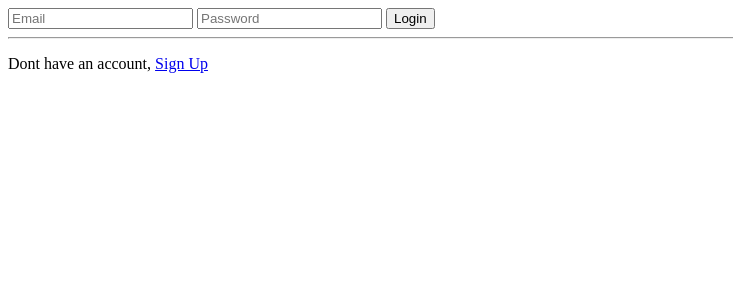
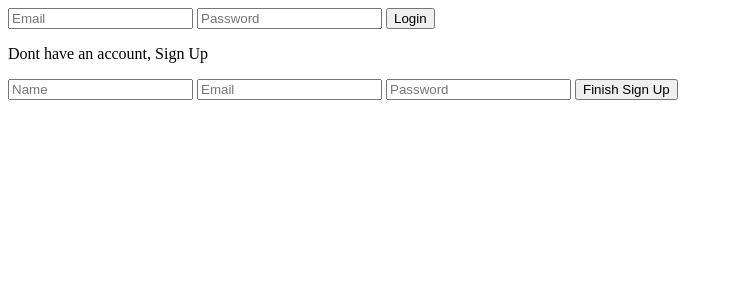
Before and after one commit to HernandezCU/JBH_HACKATHON_SUSTAIN-A-BILLY, a FastAPI app: template templates/login.html in a window 1280 px wide. Shown: the top 300 px of the page, without its empty margins (0-733 px from the left). Run offline with FastAPI, Linux system fonts and the light colour scheme; the template is opened without the code that fills it, so the values that code supplies are empty; parts of the project's set-up code (start-up, migrations or seed data) failed here and were passed over.

Commit message:
deleted signup and put signup and login into one

```diff
--- a/templates/login.html
+++ b/templates/login.html
@@ -10,15 +10,27 @@
 </head>
 
 <body>
-    <form class="user" action="/login" enctype="multipart/form-data" method="post">
-        <input class="form-control form-control-user mb-md-3" type="text" id="email" placeholder="Email" name="email"
-            required>
-        <input class="form-control form-control-user" type="password" id="password" placeholder="Password"
-            name="password" required>
-        <button class="btn btn-primary d-block btn-user w-100" type="submit">Login</button>
-        <hr>
+    <div id=login>
+        <form class="user" action="/login" enctype="multipart/form-data" method="post">
+            <input class="form-control form-control-user mb-md-3" type="text" id="email" placeholder="Email"
+                name="email" required>
+            <input class="form-control form-control-user" type="password" id="password" placeholder="Password"
+                name="password" required>
+            <button class="btn btn-primary d-block btn-user w-100" type="submit">Login</button>
+        </form>
+    </div>
+    <div id="login">
+        <p>Dont have an account, Sign Up</p>
+        <form class="user" action="/register" enctype="multipart/form-data" method="post">
+            <input class="form-control form-control-user mb-md-3" type="text" id="name" placeholder="Name" name="name"
+                required>
+            <input class="form-control form-control-user mb-md-3" type="email" id="email" placeholder="Email"
+                name="email" required>
+            <input class="form-control form-control-user" type="password" id="password" placeholder="Password"
+                name="password" required>
+            <button class="btn btn-primary d-block btn-user w-100" type="submit">Finish Sign Up</button>
+    </div>
     </form>
-    <p>Dont have an account, <a href="/signup.html">Sign Up</a></p>
 </body>
 
 </html>
```
Also changed, not shown: templates/signup.html (deleted, +0 -25 lines), assets/css/signupStyle.css (deleted).
